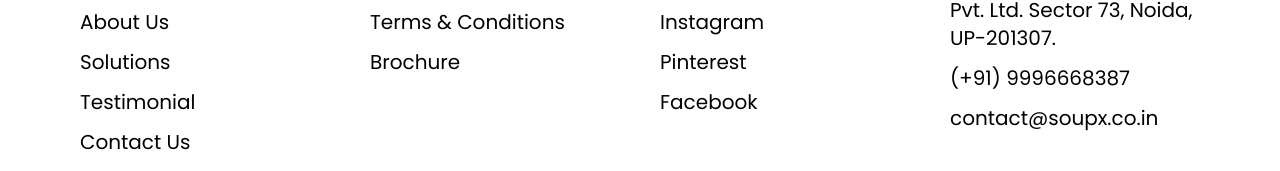
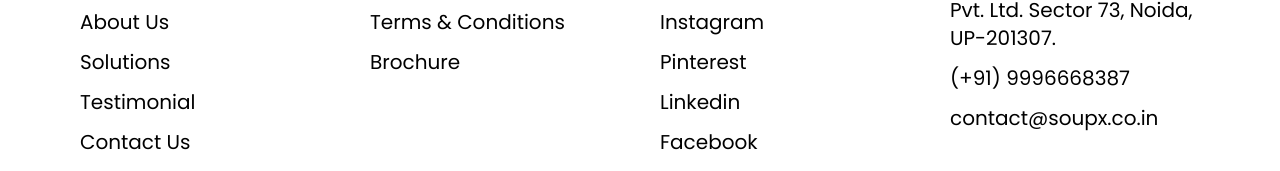
Before and after one commit to Av-technosys/Soup-X, a Next.js app: page / in a window 1280 px wide. Shown: the part 7811-7982 px from the top of the page. Built offline with nearby package versions, Linux system fonts and the light colour scheme.

Commit message:
ajay/linkedin

```diff
--- a/src/components/Footer.tsx
+++ b/src/components/Footer.tsx
@@ -184,6 +184,7 @@ export default function Footer() {
                <li><a href="https://www.youtube.com/@SoupX_Health">Youtube</a></li>
               <li><a href="https://www.instagram.com/soupx_health/">Instagram</a></li>
               <li><a href="https://in.pinterest.com/soupx_health/">Pinterest</a></li>
+              <li><a href="https://www.linkedin.com/company/soupx-sip-of-health/">Linkedin</a></li>
               <li><a href="https://www.facebook.com/share/1B7oZQuRBs/?mibextid=wwXIfr">Facebook</a></li>
             </ul>
           </div>
```
